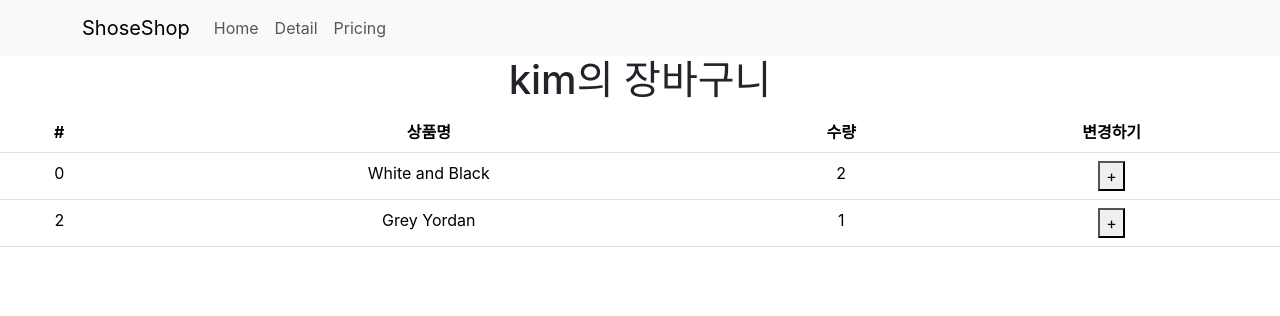
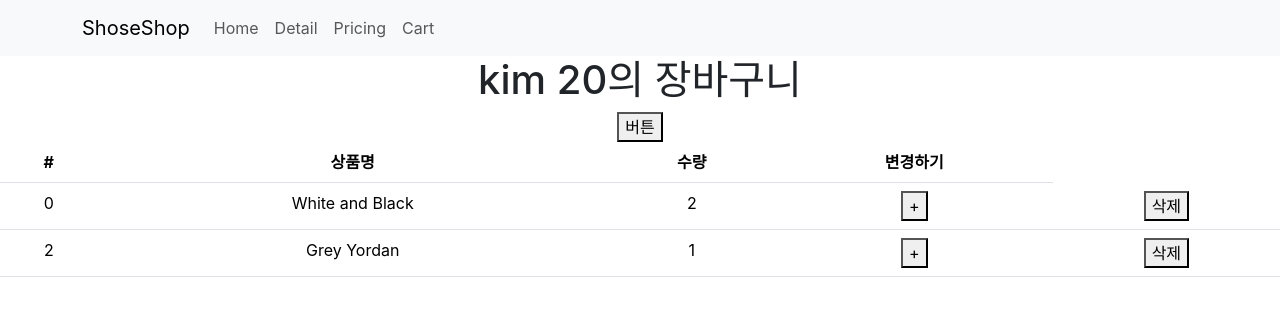
Before and after one commit to joonda/learning-react, a React (Create React App) app in the folder shop/: page /cart in a window 1280 px wide. Shown: the top 316 px of the page. Built offline with nearby package versions, Linux system fonts and the light colour scheme.

Commit message:
[UPDATE] Redux library practice 2

```diff
--- a/shop/package.json
+++ b/shop/package.json
@@ -3,7 +3,7 @@
   "version": "0.1.0",
   "private": true,
   "dependencies": {
-    "@reduxjs/toolkit": "^2.3.0",
+    "@reduxjs/toolkit": "^2.4.0",
     "@testing-library/jest-dom": "^5.17.0",
     "@testing-library/react": "^13.4.0",
     "@testing-library/user-event": "^13.5.0",
--- a/shop/src/App.js
+++ b/shop/src/App.js
@@ -1,8 +1,8 @@
 import './App.css';
 import { Routes, Route, useNavigate, Outlet } from 'react-router-dom'
 import { Navbar, Container, Nav } from 'react-bootstrap';
-import Detail from './pages/Detail.js'
-import Main from './pages/Main.js';
+import Detail from './pages/detail.js'
+import Main from './pages/main.js';
 import Cart from './pages/Cart.js';
 import data from './data/data.js';
 import { createContext, useState } from 'react';
@@ -29,6 +29,7 @@ function App() {
             <Nav.Link onClick={() => { navigate('/') }}>Home</Nav.Link>
             <Nav.Link onClick={() => { navigate('/detail') }}>Detail</Nav.Link>
             <Nav.Link href="#pricing">Pricing</Nav.Link>
+            <Nav.Link onClick={() => {navigate('./Cart')}}>Cart</Nav.Link>
           </Nav>
         </Container>
       </Navbar>
--- a/shop/src/pages/Cart.js
+++ b/shop/src/pages/Cart.js
@@ -1,6 +1,6 @@
 import { Table } from "react-bootstrap";
 import { useDispatch, useSelector } from "react-redux";
-import { changeName } from "../store";
+import { plusnumber, increase, remove } from "../store";
 
 function Cart() {
 
@@ -16,7 +16,12 @@ function Cart() {
 
     return (
         <div>
-            <h1>{user}의 장바구니</h1>
+            <h1>{user.name} {user.age}의 장바구니</h1>
+            <button
+                onClick={() => {
+                    dispatch(plusnumber(20))
+                }}
+            >버튼</button>
             <Table>
                 <thead>
                     <tr>
@@ -27,16 +32,21 @@ function Cart() {
                     </tr>
                 </thead>
                 <tbody>
-                    {cartStock.map(function (array, index) {
+                    {cartStock.map(function (arr, i) {
                         return (
-                            <tr key={index}>
-                                <td>{array.id}</td>
-                                <td>{array.name}</td>
-                                <td>{array.count}</td>
+                            <tr key={i}>
+                                <td>{arr.id}</td>
+                                <td>{arr.name}</td>
+                                <td>{arr.count}</td>
                                 <td>
                                     <button onClick={() => {
-                                        dispatch(changeName())
+                                        dispatch(increase(arr.id))
                                     }}>+</button>
+                                </td>
+                                <td>
+                                    <button onClick={() => {
+                                        dispatch(remove(arr.id))
+                                    }}>삭제</button>
                                 </td>
                             </tr>
                         )
--- a/shop/src/pages/detail.js
+++ b/shop/src/pages/detail.js
@@ -2,6 +2,8 @@ import { useContext, useEffect, useState } from "react";
 import { useParams } from "react-router-dom";
 import Nav from 'react-bootstrap/Nav';
 import { Context1 } from "../App";
+import { addCart } from "../store";
+import { useDispatch } from "react-redux";
 
 function Detail(props) {
 
@@ -40,6 +42,8 @@ function Detail(props) {
         }
     }, [])
 
+    let dispatch = useDispatch()
+
     return (
         <div className={`container start ${fade2}`}>
             {
@@ -56,7 +60,9 @@ function Detail(props) {
                     <h4 className="pt-5">{product.title}</h4>
                     <p>{product.content}</p>
                     <p>{product.price}원</p>
-                    <button className="btn btn-danger">주문하기</button>
+                    <button className="btn btn-danger" onClick={() => {
+                        dispatch(addCart({id:product.id, name:product.title, count:1}))
+                    }}>주문하기</button>
                 </div>
             </div>
 
--- a/shop/src/store.js
+++ b/shop/src/store.js
@@ -2,23 +2,54 @@ import { configureStore, createSlice } from "@reduxjs/toolkit";
 
 let user = createSlice({
     name: "user",
-    initialState: "kim",
+    initialState: { name: "kim", age: 20 },
     reducers: {
-        changeName() {
-            return 'john kim'
+        changeName(state) {
+            state.name = 'park'
+        },
+        plusnumber(state, a) {
+            state.age = state.age + a.payload
         }
     }
 })
 
-export let { changeName } = user.actions
+export let { changeName, plusnumber } = user.actions
 
 let cartStock = createSlice({
     name: "cartStock",
     initialState: [
         { id: 0, name: 'White and Black', count: 2 },
         { id: 2, name: 'Grey Yordan', count: 1 }
-    ]
+    ],
+    reducers: {
+        increase(state, action) {
+            let number = state.findIndex((a) => { return a.id === action.payload })
+            state[number].count++
+        },
+
+        addCart(state, action) {
+            const itemNum = state.find((a) => {
+                return action.payload.id === a.id;
+            })
+
+            if (itemNum === undefined) {
+                state.push(action.payload)
+            }
+            else {
+                alert("이미 상품이 담겨져 있습니다.")
+            }
+        },
+
+        remove(state, action) {
+            return state.filter((a) => {
+                return a.id != action.payload;
+            })
+        }
+
+    }
 })
+
+export let { increase, addCart, remove } = cartStock.actions
 
 export default configureStore({
     reducer: {
```
Also changed, not shown: 1 other file (tests, documents, lock files or other folders).
